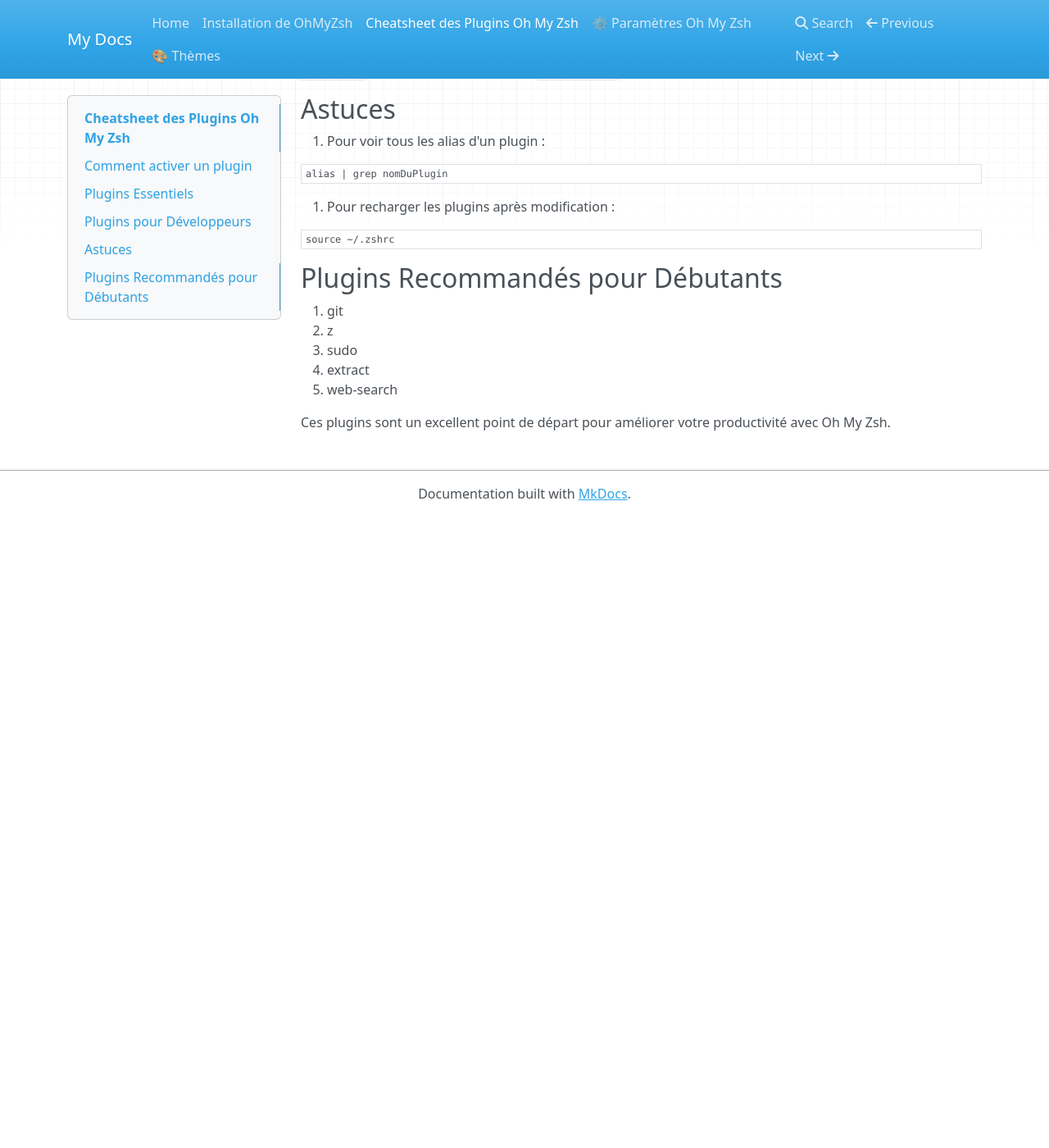
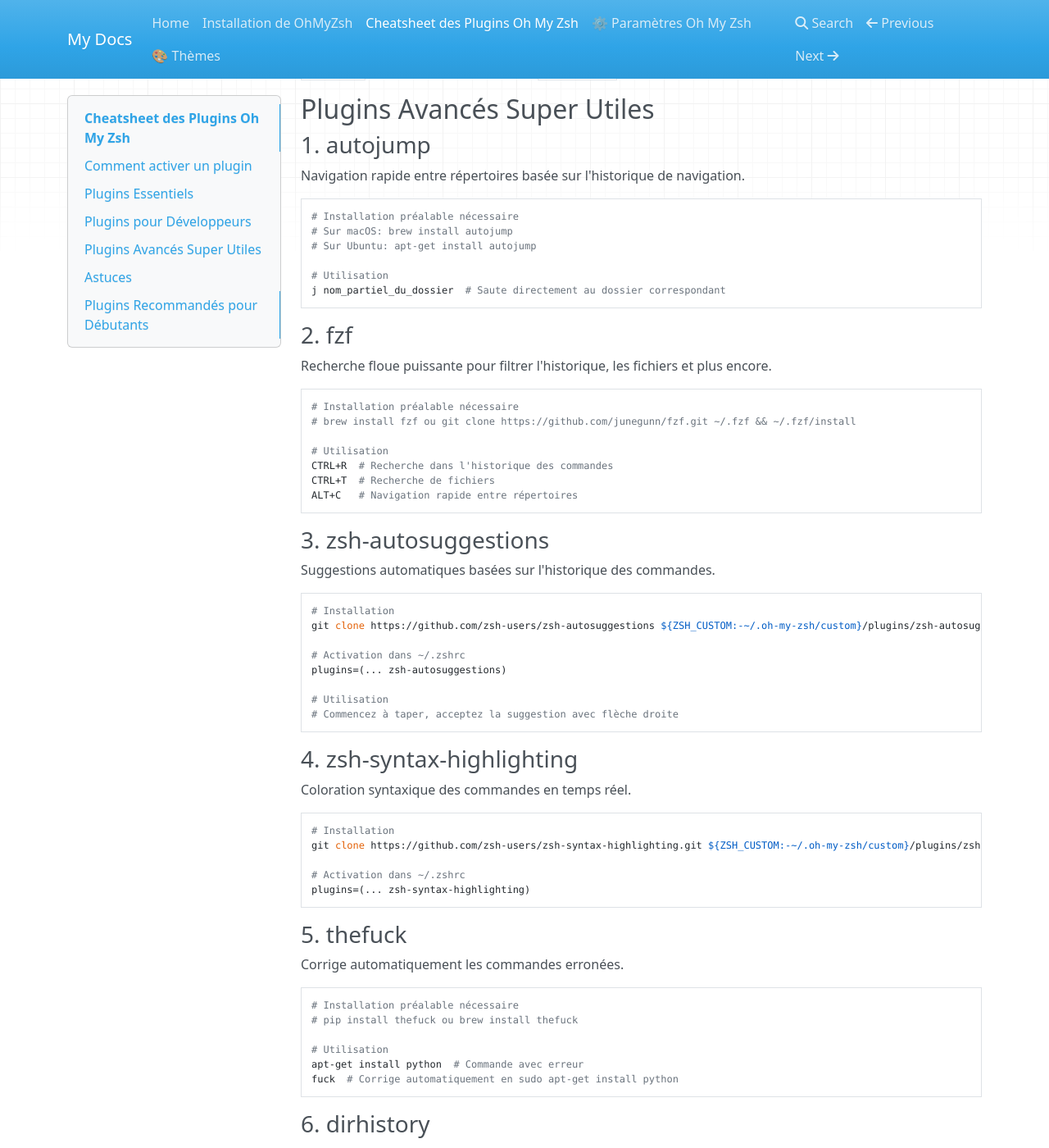
Before and after one commit to Simplon-hdf/cheatsheet-ohmyzsh-p5, an MkDocs documentation site: the page built from docs/plugin.md, in a window 1280 px wide and 1400 px high, scrolled down 1625 px. Shown: the whole window at 82% size. Built offline with MkDocs 1.6.1, drawn with Linux system fonts in a browser that asks for light colours; nearby versions of some CDN libraries; before the commit the page ends 2255 px from its top, so only the background shows below that; some of the changed text lies outside the part shown.

Commit message:
docs(index.md, plugin.md): Add sub summary plugin and add another plugin

````diff
--- a/docs/plugin.md
+++ b/docs/plugin.md
@@ -95,6 +95,97 @@
 - `activate` : source venv/bin/activate
 - `deactivate` : désactive l'environnement virtuel
 
+## Plugins Avancés Super Utiles
+
+### 1. autojump
+Navigation rapide entre répertoires basée sur l'historique de navigation.
+```bash
+# Installation préalable nécessaire
+# Sur macOS: brew install autojump
+# Sur Ubuntu: apt-get install autojump
+
+# Utilisation
+j nom_partiel_du_dossier  # Saute directement au dossier correspondant
+```
+
+### 2. fzf
+Recherche floue puissante pour filtrer l'historique, les fichiers et plus encore.
+```bash
+# Installation préalable nécessaire
+# brew install fzf ou git clone https://github.com/junegunn/fzf.git ~/.fzf && ~/.fzf/install
+
+# Utilisation
+CTRL+R  # Recherche dans l'historique des commandes
+CTRL+T  # Recherche de fichiers
+ALT+C   # Navigation rapide entre répertoires
+```
+
+### 3. zsh-autosuggestions
+Suggestions automatiques basées sur l'historique des commandes.
+```bash
+# Installation
+git clone https://github.com/zsh-users/zsh-autosuggestions ${ZSH_CUSTOM:-~/.oh-my-zsh/custom}/plugins/zsh-autosuggestions
+
+# Activation dans ~/.zshrc
+plugins=(... zsh-autosuggestions)
+
+# Utilisation
+# Commencez à taper, acceptez la suggestion avec flèche droite
+```
+
+### 4. zsh-syntax-highlighting
+Coloration syntaxique des commandes en temps réel.
+```bash
+# Installation
+git clone https://github.com/zsh-users/zsh-syntax-highlighting.git ${ZSH_CUSTOM:-~/.oh-my-zsh/custom}/plugins/zsh-syntax-highlighting
+
+# Activation dans ~/.zshrc
+plugins=(... zsh-syntax-highlighting)
+```
+
+### 5. thefuck
+Corrige automatiquement les commandes erronées.
+```bash
+# Installation préalable nécessaire
+# pip install thefuck ou brew install thefuck
+
+# Utilisation
+apt-get install python  # Commande avec erreur
+fuck  # Corrige automatiquement en sudo apt-get install python
+```
+
+### 6. dirhistory
+Navigation rapide dans l'arborescence avec des raccourcis clavier.
+```bash
+# Utilisation
+ALT+Gauche  # Revenir au dossier parent
+ALT+Droite  # Aller au premier sous-dossier
+ALT+Haut    # Naviguer dans l'historique des dossiers (précédent)
+ALT+Bas     # Naviguer dans l'historique des dossiers (suivant)
+```
+
+### 7. history-substring-search
+Recherche intelligente dans l'historique des commandes.
+```bash
+# Utilisation
+# Tapez le début d'une commande
+# Utilisez les flèches haut/bas pour parcourir les commandes correspondantes
+```
+
+### 8. colored-man-pages
+Pages de manuel colorées pour une meilleure lisibilité.
+```bash
+# Utilisation
+man ls  # Affiche la page de manuel avec coloration syntaxique
+```
+
+### 9. gitignore
+Génération rapide de fichiers .gitignore.
+```bash
+# Utilisation
+gi list                      # Liste tous les templates disponibles
+gi python,node >> .gitignore # Génère un .gitignore pour Python et Node.js
+```
 
 ## Astuces
 
@@ -108,6 +199,22 @@
 source ~/.zshrc
 ```
 
+3. Configuration recommandée pour une productivité maximale :
+```zsh
+plugins=(
+  git
+  z
+  sudo
+  extract
+  web-search
+  zsh-autosuggestions
+  zsh-syntax-highlighting
+  history-substring-search
+  colored-man-pages
+  dirhistory
+)
+```
+
 ## Plugins Recommandés pour Débutants
 
 1. git
@@ -115,5 +222,7 @@
 3. sudo
 4. extract
 5. web-search
+6. zsh-autosuggestions
+7. colored-man-pages
 
 Ces plugins sont un excellent point de départ pour améliorer votre productivité avec Oh My Zsh.
````
Also changed, not shown: docs/index.md (+10 -0 lines).
